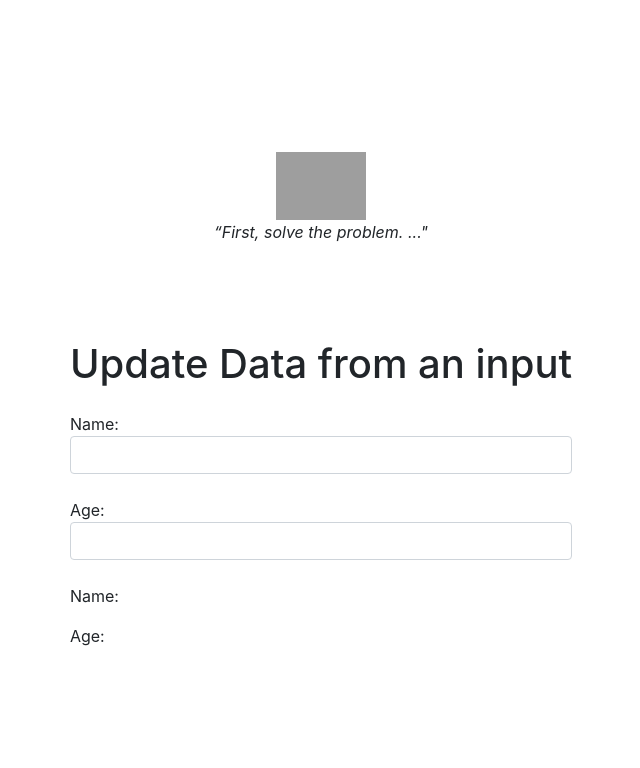
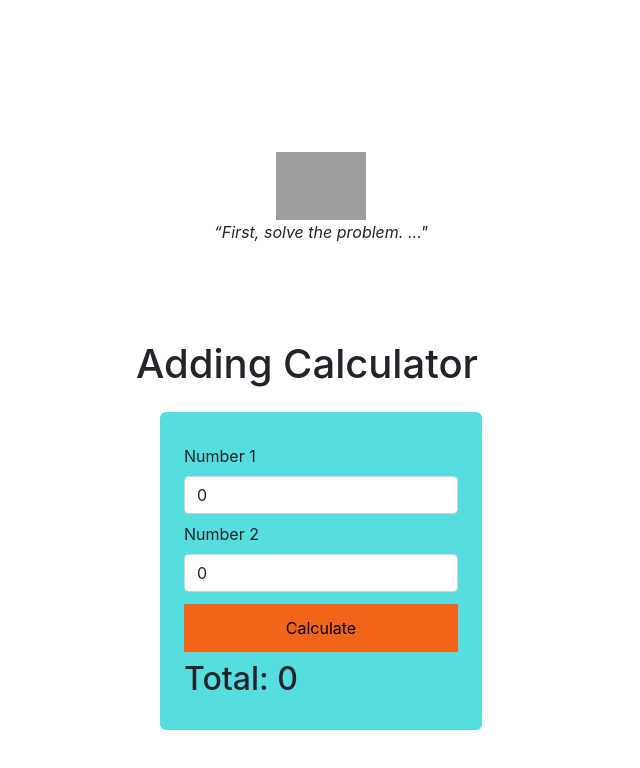
Before and after one commit to eessgg/10-React-Challenges, a React (Create React App) app: page / in a window 1280 px wide. Shown: the top 768 px of the page, without its empty margins (319-959 px from the left). Built offline with nearby package versions, Linux system fonts and the light colour scheme; grey boxes are pictures that could not be loaded.

Commit message:
desafio 5 ok

```diff
--- a/src/App.js
+++ b/src/App.js
@@ -4,6 +4,8 @@ import DisplayJSXStyled from './challenges/DisplayJSX_styledcomp';
 import LoopArray from './challenges/LoopArray';
 import UpdateForm from './challenges/UpdateForm';
 import Header from './components/Header';
+import ShowAlert from './challenges/ShowAlert';
+import AddCalc from './challenges/AddCalc';
 
 function App() {
   return (
@@ -14,7 +16,9 @@ function App() {
         {/* <DisplayJSX /> */}
         {/* <DisplayJSXStyled /> */}
         {/* <LoopArray /> */}
-        <UpdateForm />
+        {/* <UpdateForm /> */}
+        {/* <ShowAlert /> */}
+        <AddCalc />
       </div>
     </div>
   );
--- /dev/null
+++ b/src/challenges/AddCalc.js
@@ -0,0 +1,38 @@
+import React, {useState} from 'react';
+import './styles/AddCalc.css'
+
+const AddCalc = () => {
+  const [numb1, setNumb1] = useState(0);
+  const [numb2, setNumb2] = useState(0);
+  const [total, setTotal] = useState(numb1 + numb2);
+
+  const handleClick = (event) => {
+    event.preventDefault()
+    setTotal(numb1 + numb2)
+  }
+
+  return (
+    <div>
+      <h1>Adding Calculator</h1>
+      <div className="calc">
+        <form>
+          <div className="form-group">
+            <label htmlFor="n1" className="my-2">Number 1</label>
+            <input type="number" className="form-control" name="n1" id="n1" value={numb1} onChange={(e) => setNumb1(+e.target.value)} />
+          </div>
+
+          <div className="form-group">
+            <label htmlFor="n2" className="my-2">Number 2</label>
+            <input type="number" className="form-control" name="n2" id="n2" value={numb2} onChange={(e) => setNumb2(+e.target.value)} />
+          </div>
+
+          <button type="submit" onClick={handleClick}> Calculate </button>
+        </form>
+        <h2 className="my-2"> Total: {total} </h2>
+      </div>
+
+    </div>
+  );
+}
+
+export default AddCalc;
--- /dev/null
+++ b/src/challenges/ShowAlert.js
@@ -0,0 +1,26 @@
+import React, { useState, useEffect } from 'react';
+import './data/users-data'
+import './styles/ShowAlert.css'
+
+const ShowAlert = () => {
+  const [words, setWords] = useState('')
+
+  useEffect(() => {
+    if(words === 'my way') {
+      alert("Correct. You can pass.")
+    }
+  }, [words])
+
+  return (
+    <div className="alert-box">
+      <h2>The Challenge: Show Alert when Typing</h2>
+      <form className="form m-3">
+        <label htmlFor="name">Name</label>
+        <input type="text" className="form-control" value={words} onChange={(e => setWords(e.target.value))} />
+      </form>
+      {words}
+    </div>
+  );
+}
+
+export default ShowAlert;
--- /dev/null
+++ b/src/challenges/styles/AddCalc.css
@@ -0,0 +1,14 @@
+.calc {
+  background: #55DDE0;
+  margin: 24px;
+  padding: 24px;
+  border-radius: 6px;
+}
+
+button {
+  background: #F26419;
+  border: none;
+  padding: 12px;
+  width: 100%;
+  margin-top: 12px;
+}
--- /dev/null
+++ b/src/challenges/styles/ShowAlert.css
@@ -0,0 +1,5 @@
+.alert-box {
+  padding: 48px;
+  border-radius: 6px;
+  background: #4CE0B3;
+}
```
Also changed, not shown: 1 other file (tests, documents, lock files or other folders).
